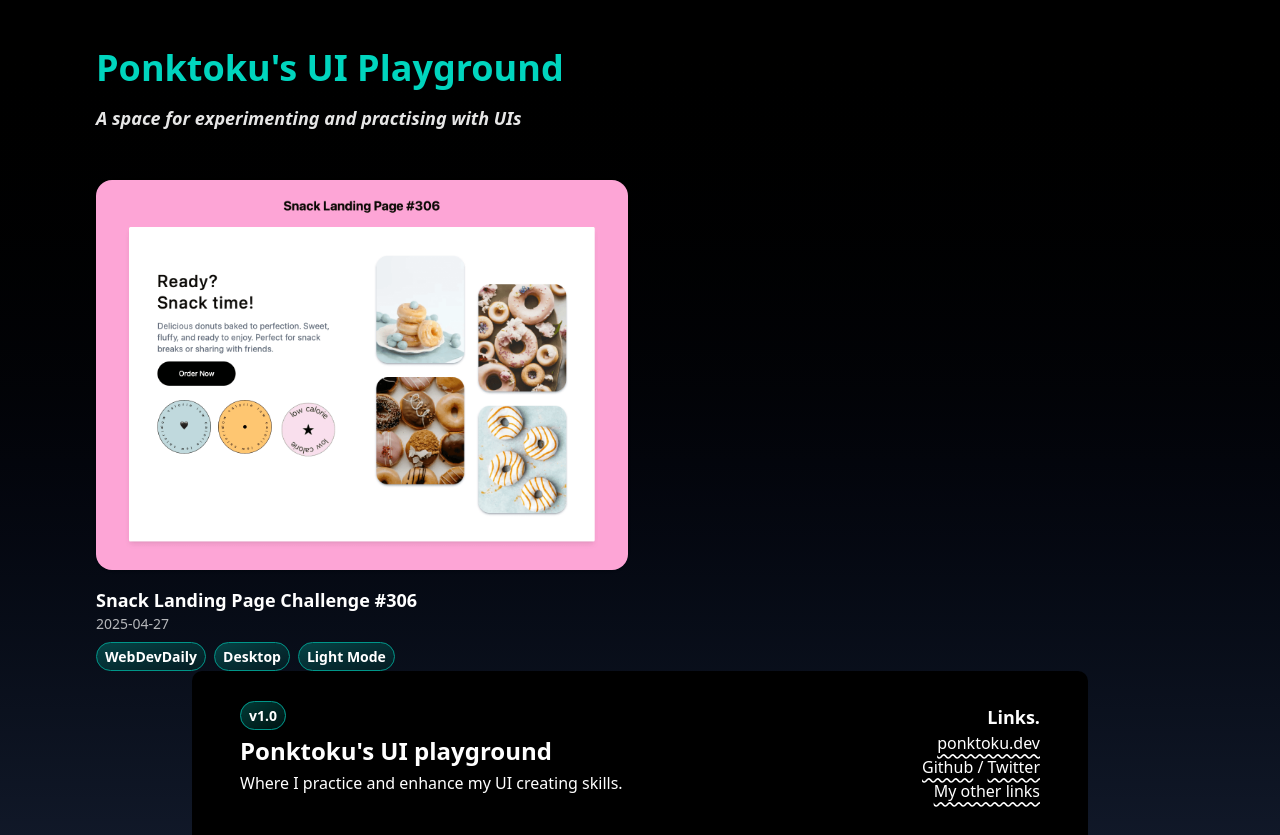
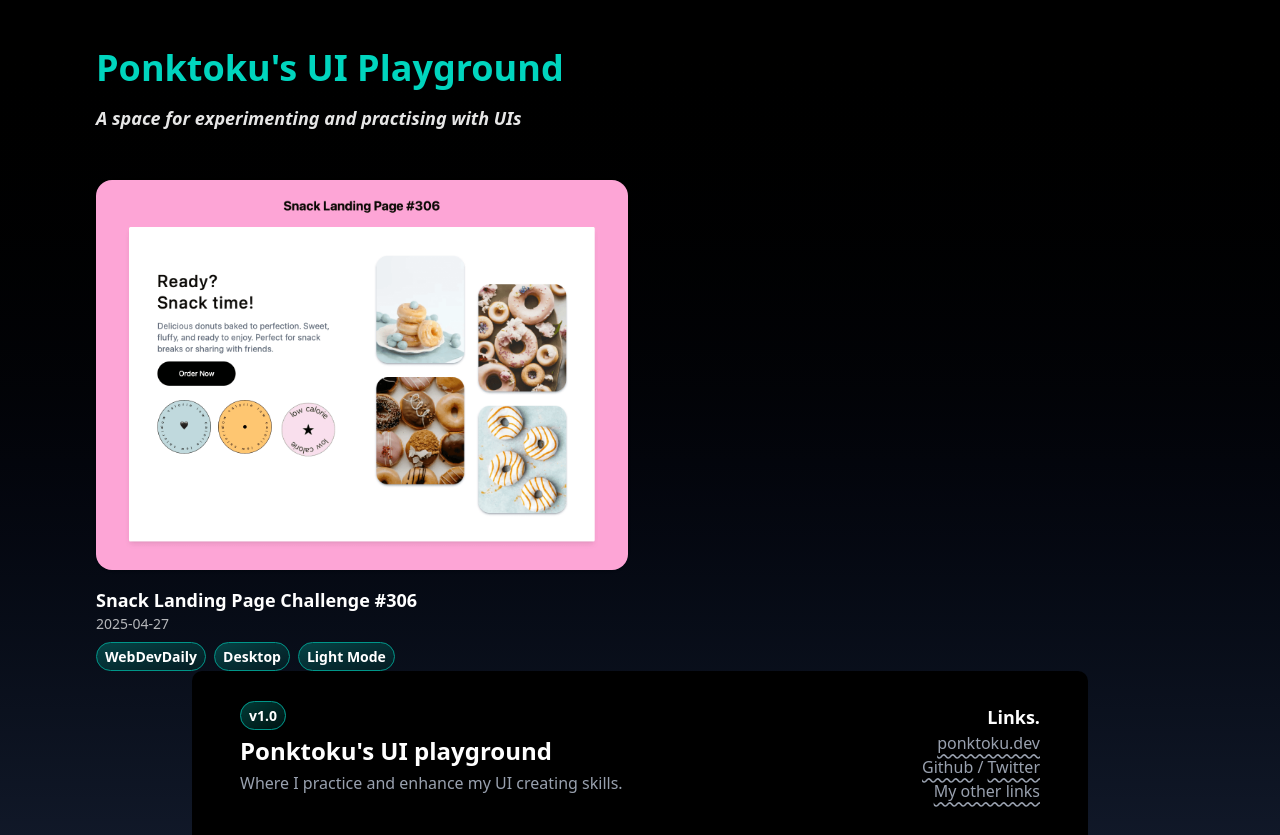
Before and after one commit to ponktoku/ui-playground, a Next.js app: page / in a window 1280 px wide. Built offline with nearby package versions, Linux system fonts and the light colour scheme.

Commit message:
feat: Hover links from gray to white & separate footer to component

```diff
--- a/src/app/page.tsx
+++ b/src/app/page.tsx
@@ -1,5 +1,6 @@
 import { projects } from "@/data/projects";
 import Card from "@/components/card";
+import Footer from "@/components/footer";
 
 export default function Home() {
   return (
@@ -30,63 +31,7 @@ export default function Home() {
         </div>
       </main>
 
-      <footer className="text-white py-8 bg-black rounded-t-lg mx-48 flex justify-between">
-        <div className="ml-12">
-          <span className="px-2 py-1 rounded-full text-sm font-semibold leading-snug bg-gradient-to-tl from-teal-950/40 to-teal-600/40 border border-teal-600">
-            v1.0
-          </span>
-          <ul className="mt-2 leading-8">
-            <li className="font-bold text-2xl">Ponktoku's UI playground</li>
-            <li>Where I practice and enhance my UI creating skills.</li>
-          </ul>
-        </div>
-
-        <div className="mr-12 text-right">
-          <h4 className="font-bold text-lg">Links.</h4>
-          <ul className="">
-            <li>
-              <a
-                href="https://www.ponktoku.dev/en/"
-                target="_blank"
-                rel="noopener noreferrer"
-                className="underline decoration-wavy underline-offset-4 hover:underline-offset-1 transition-all"
-              >
-                ponktoku.dev
-              </a>
-            </li>
-            <li>
-              {" "}
-              <a
-                href="https://www.ponktoku.dev/en/"
-                target="_blank"
-                rel="noopener noreferrer"
-                className="underline decoration-wavy underline-offset-4 hover:underline-offset-1 transition-all"
-              >
-                Github
-              </a>{" "}
-              /{" "}
-              <a
-                href="https://x.com/ponktokuDotDev"
-                target="_blank"
-                rel="noopener noreferrer"
-                className="underline decoration-wavy underline-offset-4 hover:underline-offset-1 transition-all"
-              >
-                Twitter
-              </a>
-            </li>
-            <li>
-              <a
-                href="https://links.ponktoku.dev/"
-                target="_blank"
-                rel="noopener noreferrer"
-                className="underline decoration-wavy underline-offset-4 hover:underline-offset-1 transition-all"
-              >
-                My other links
-              </a>
-            </li>
-          </ul>
-        </div>
-      </footer>
+      <Footer />
     </div>
   );
 }
--- /dev/null
+++ b/src/components/footer.tsx
@@ -0,0 +1,63 @@
+export default function Footer() {
+  return (
+    <footer className="text-white py-8 bg-black rounded-t-lg mx-48 flex justify-between">
+      <div className="ml-12">
+        <span className="px-2 py-1 rounded-full text-sm font-semibold leading-snug bg-gradient-to-tl from-teal-950/40 to-teal-600/40 border border-teal-600">
+          v1.0
+        </span>
+        <ul className="mt-2 leading-8">
+          <li className="font-bold text-2xl">Ponktoku's UI playground</li>
+          <li className="text-gray-400">
+            Where I practice and enhance my UI creating skills.
+          </li>
+        </ul>
+      </div>
+
+      <div className="mr-12 text-right">
+        <h4 className="font-bold text-lg">Links.</h4>
+        <ul className="text-gray-400">
+          <li>
+            <a
+              href="https://www.ponktoku.dev/en/"
+              target="_blank"
+              rel="noopener noreferrer"
+              className="underline decoration-wavy underline-offset-4 hover:underline-offset-1 transition-all hover:text-white"
+            >
+              ponktoku.dev
+            </a>
+          </li>
+          <li>
+            {" "}
+            <a
+              href="https://www.ponktoku.dev/en/"
+              target="_blank"
+              rel="noopener noreferrer"
+              className="underline decoration-wavy underline-offset-4 hover:underline-offset-1 transition-all hover:text-white"
+            >
+              Github
+            </a>{" "}
+            /{" "}
+            <a
+              href="https://x.com/ponktokuDotDev"
+              target="_blank"
+              rel="noopener noreferrer"
+              className="underline decoration-wavy underline-offset-4 hover:underline-offset-1 transition-all hover:text-white"
+            >
+              Twitter
+            </a>
+          </li>
+          <li>
+            <a
+              href="https://links.ponktoku.dev/"
+              target="_blank"
+              rel="noopener noreferrer"
+              className="underline decoration-wavy underline-offset-4 hover:underline-offset-1 transition-all hover:text-white"
+            >
+              My other links
+            </a>
+          </li>
+        </ul>
+      </div>
+    </footer>
+  );
+}
```
